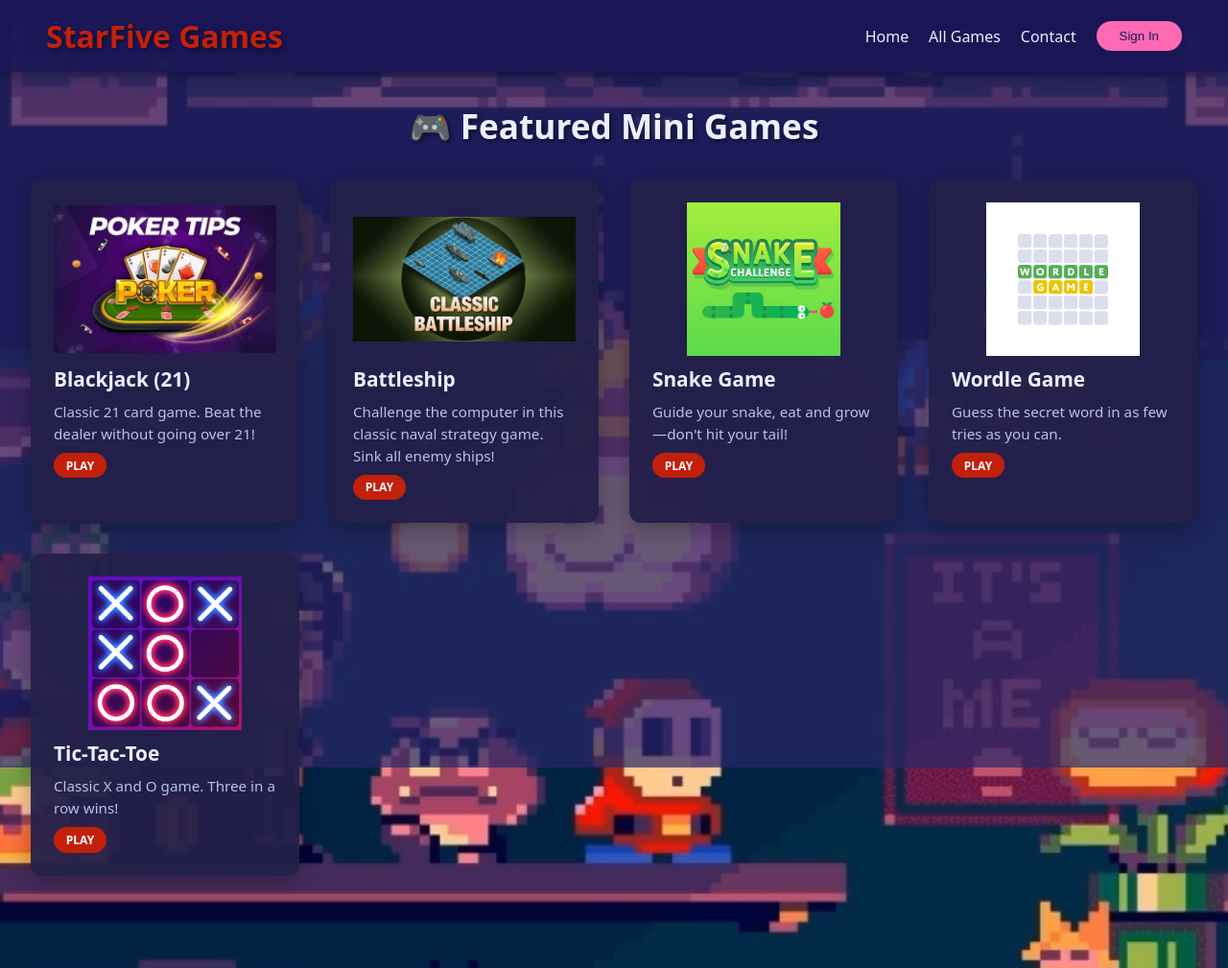
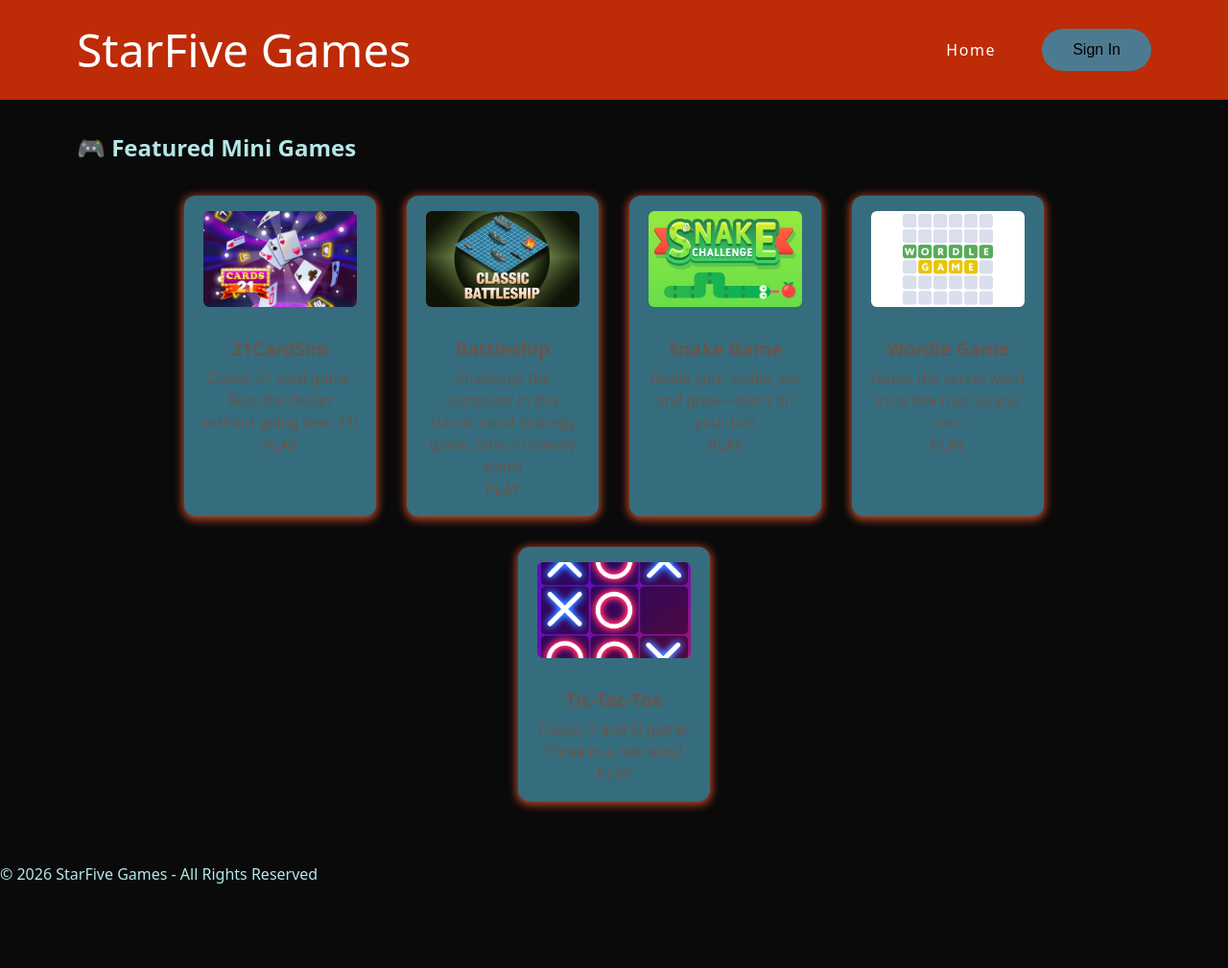
Before and after one commit to Josh-Daly/Smart-Teams-Group---Gaming-Website, a plain HTML site: page Website/index.html in a window 1280 px wide. Shown: the top 1009 px of the page at 96% size. After the commit the page ends 923 px from the top, so only its background shows below. Drawn offline with Linux system fonts and the light colour scheme; a script that the page names is missing.

Commit message:
new file

```diff
--- a/Website/Games/tictac/styles.css
+++ /dev/null
@@ -1,170 +0,0 @@
-* {
-      margin: 0;
-      padding: 0;
-      box-sizing: border-box;
-    }
-
-    body {
-      background: linear-gradient(135deg, #1b1756 0%, #292968 100%);
-      color: #ecefff;
-      font-family: system-ui, Arial, sans-serif;
-      min-height: 100vh;
-      display: flex;
-      flex-direction: column;
-    }
-
-    header {
-      display: flex;
-      justify-content: space-between;
-      align-items: center;
-      background: #1b1756;
-      padding: 1rem 3rem;
-      box-shadow: 0 2px 10px rgba(0,0,0,0.3);
-    }
-
-    .logo {
-      font-size: 2rem;
-      color: #c2200b;
-      text-decoration: none;
-    }
-
-    nav a {
-      margin-left: 1.3rem;
-      color: #ecefff;
-      font-size: 1rem;
-      text-decoration: none;
-      transition: color 0.3s;
-    }
-
-    nav a:hover {
-      color: #ecc42b;
-    }
-
-    main {
-      flex: 1;
-      display: flex;
-      flex-direction: column;
-      align-items: center;
-      justify-content: center;
-      padding: 2rem;
-    }
-
-    .game-container {
-      background: #23204a;
-      border-radius: 20px;
-      padding: 3rem;
-      box-shadow: 0 10px 40px rgba(0,0,0,0.3);
-      text-align: center;
-      max-width: 500px;
-      width: 100%;
-    }
-
-    h1 {
-      color: #ecc42b;
-      margin-bottom: 1rem;
-      font-size: 2.5rem;
-    }
-
-    .status {
-      font-size: 1.3rem;
-      margin-bottom: 2rem;
-      min-height: 40px;
-      color: #ff69b4;
-      font-weight: 500;
-    }
-
-    .board {
-      display: grid;
-      grid-template-columns: repeat(3, 120px);
-      grid-template-rows: repeat(3, 120px);
-      gap: 10px;
-      margin: 0 auto 2rem;
-      justify-content: center;
-    }
-
-    .cell {
-      background: #1b1756;
-      border: 3px solid #3a3778;
-      border-radius: 10px;
-      font-size: 3rem;
-      font-weight: bold;
-      cursor: pointer;
-      transition: all 0.3s;
-      display: flex;
-      align-items: center;
-      justify-content: center;
-      color: #ecefff;
-    }
-
-    .cell:hover:not(.taken) {
-      background: #2d2866;
-      border-color: #ecc42b;
-      transform: scale(1.05);
-    }
-
-    .cell.taken {
-      cursor: not-allowed;
-    }
-
-    .cell.x {
-      color: #00d4ff;
-    }
-
-    .cell.o {
-      color: #ff69b4;
-    }
-
-    .cell.winner {
-      background: #e03409;
-      animation: pulse 0.5s ease-in-out;
-    }
-
-    @keyframes pulse {
-      0%, 100% { transform: scale(1); }
-      50% { transform: scale(1.1); }
-    }
-
-    .reset-btn {
-      padding: 1rem 3rem;
-      font-size: 1.2rem;
-      background: #ff69b4;
-      color: #1b1756;
-      border: none;
-      border-radius: 30px;
-      cursor: pointer;
-      font-weight: 600;
-      transition: all 0.3s;
-      box-shadow: 0 4px 15px rgba(255, 105, 180, 0.4);
-    }
-
-    .reset-btn:hover {
-      background: #ecc42b;
-      transform: translateY(-2px);
-      box-shadow: 0 6px 20px rgba(236, 196, 43, 0.4);
-    }
-
-    .reset-btn:active {
-      transform: translateY(0);
-    }
-
-    footer {
-      text-align: center;
-      padding: 1.5rem;
-      color: #ecefff;
-      background: #1b1756;
-    }
-
-    @media (max-width: 600px) {
-      .board {
-        grid-template-columns: repeat(3, 90px);
-        grid-template-rows: repeat(3, 90px);
-      }
-
-      .cell {
-        font-size: 2rem;
-      }
-
-      .game-container {
-        padding: 2rem 1rem;
-      }
-    }
--- a/Website/index.html
+++ b/Website/index.html
@@ -5,49 +5,46 @@
   <meta name="viewport" content="width=device-width, initial-scale=1.0">
   <title>MINI Games - StarFive</title>
   <link rel="stylesheet" href="style.css">
+
 </head>
 <body>
   <header>
     <h1 class="logo">StarFive Games</h1>
     <nav>
       <a href="#home">Home</a>
-      <a href="#games">All Games</a>
-      <a href="#contact">Contact</a>
       <button class="btn-signing">Sign In</button>
     </nav>
   </header>
 
-  <main>
+  <main id="home">
     <h2 class="main-heading">🎮 Featured Mini Games</h2>
     <ul class="game-list">
       <li class="game-card">
-        <a href="games/21CardSim" class="card-link">
+        <a href="Games.html#blackjack" class="card-link">
           <div class="game-image-container">
-           <img src="poker.jpg" alt="Poker">
+            <img src="cards-21.webp" alt="cards">
           </div>
-          <h3>Blackjack (21)</h3>
+          <h3>21CardSim </h3>
           <p>Classic 21 card game. Beat the dealer without going over 21!</p>
-
           <span class="game-badge">PLAY</span>
         </a>
       </li>
 
       <li class="game-card">
-        <a href="games/BattleShips Game" class="card-link">
+        <a href="Games.html#battleship" class="card-link">
           <div class="game-image-container">
-           <img src="battleship.jpg" alt="Battle Ship">
+            <img src="battleship.jpg" alt="Battle Ship">
           </div>
           <h3>Battleship</h3>
           <p>Challenge the computer in this classic naval strategy game. Sink all enemy ships!</p>
-
           <span class="game-badge">PLAY</span>
         </a>
       </li>
 
       <li class="game-card">
-        <a href="games/snake/index.html" class="card-link">
+        <a href="Games.html#snake" class="card-link">
           <div class="game-image-container">
-                        <img src="snakes.jpg" alt="Snakes Game">
+            <img src="snakes.jpg" alt="Snakes Game">
           </div>
           <h3>Snake Game</h3>
           <p>Guide your snake, eat and grow—don't hit your tail!</p>
@@ -56,7 +53,7 @@
       </li>
 
       <li class="game-card">
-        <a href="games/poker/index.html" class="card-link">
+        <a href="Games.html#wordle" class="card-link">
           <div class="game-image-container">
             <img src="worldle.jpg" alt="Worldle Game">
           </div>
@@ -67,9 +64,9 @@
       </li>
 
       <li class="game-card">
-        <a href="games/poker/index.html" class="card-link">
+        <a href="Games.html#tictac" class="card-link">
           <div class="game-image-container">
-           <img src="tic.png" alt="tic-tac-toe">
+            <img src="tic.png" alt="tic-tac-toe">
           </div>
           <h3>Tic-Tac-Toe</h3>
           <p>Classic X and O game. Three in a row wins!</p>
@@ -79,6 +76,11 @@
     </ul>
   </main>
 
+  <!-- Playgama widget under the cards -->
+  <div class="playgama-box">
+    <script async src="https://widgets.playgama.com/index.js"></script>
+  </div>
+
   <footer>
     <div class="copyright">
       <p>© 2026 StarFive Games - All Rights Reserved</p>
--- a/Website/style.css
+++ b/Website/style.css
@@ -1,4 +1,3 @@
-/* Reset and Base Styles */
 * {
   margin: 0;
   padding: 0;
@@ -6,206 +5,133 @@
 }
 
 body {
-  background: url("vid.png") no-repeat center center fixed;
-  background-size: cover;
-  color: #ecefff;
-  font-family: system-ui, Arial, sans-serif;
+  font-family: system-ui, -apple-system, BlinkMacSystemFont, 'Segoe UI', Roboto, Oxygen, Ubuntu, Cantarell, 'Open Sans', 'Helvetica Neue', sans-serif;
+  background-color: rgb(10, 10, 10);
+  color: rgb(183, 230, 230);
   min-height: 100vh;
+  line-height: 1.5;
 }
 
-body::before {
-  content: "";
-  position: fixed;
+.image.gradient {
+  position: absolute;
   top: 0;
-  left: 0;
-  width: 100vw;
-  height: 100vh;
-  background: rgba(41, 41, 104, 0.7);
-  z-index: 0;
-  pointer-events: none;
+  right: 0;
+  opacity: 0.5;
+  z-index: -1;
 }
 
-header, main, .game-card, footer {
-  position: relative;
-  z-index: 1;
+.layer-blur {
+  height: 0;
+  width: 30rem;
+  position: absolute;
+  top: 20%;
+  right: 0;
+  box-shadow: 0 0 700px 15px rgb(136, 170, 43);
+  rotate: -30deg;
+  z-index: -1;
 }
 
-/* Header and Nav */
 header {
   display: flex;
   justify-content: space-between;
   align-items: center;
-  background: rgba(27, 23, 86, 0.9);
-  padding: 1rem 3rem;
-  box-shadow: 0 4px 12px rgba(0,0,0,0.3);
+  background: #bd2b07;   /* You can change this color as preferred */
+  padding: 1rem 5rem;
+  z-index: 999;
 }
-
-.logo {
-  font-size: 2rem;
-  color: #c2200b;
-  font-weight: bold;
-  text-shadow: 2px 2px 4px rgba(0,0,0,0.5);
+header h1.logo {
+  margin: 0;
+  font-size: 3rem;
+  font-weight: 300;
+  color: #fff;
 }
 
 nav {
   display: flex;
   align-items: center;
-  gap: 1.3rem;
+  gap: 3rem;
+  margin-left: -5%;
 }
 
 nav a {
-  color: #ecefff;
+  font-size: 1rem;
+  letter-spacing: 0.1rem;
+  transition: color 0.2s ease;
   text-decoration: none;
-  font-size: 1rem;
-  transition: color 0.3s;
+  color: #fff;
 }
-
 nav a:hover {
   color: #ecc42b;
 }
 
 .btn-signing {
-  padding: 0.5rem 1.5rem;
-  border-radius: 30px;
-  background: #ff69b4;
-  color: #1b1756;
+  background-color: rgb(76, 123, 145);
+  color: black;
+  padding: 0.8rem 2rem;
+  border-radius: 50px;
   border: none;
   font-weight: 500;
+  font-size: 1rem;
+  transition: background-color 0.2s ease;
   cursor: pointer;
-  transition: all 0.3s;
+}
+.btn-signing:hover {
+  background-color: rgb(236, 209, 56);
 }
 
-.btn-signing:hover {
-  background: #ff1493;
-  transform: translateY(-2px);
+main {
+  padding: 2rem 5rem;
 }
-
-/* Main Content */
-main {
-  padding: 2rem;
-  max-width: 1400px;
-  margin: 0 auto;
-}
-
-.main-heading {
-  color: #ecefff;
-  font-size: 2.2rem;
-  margin-bottom: 2rem;
-  text-align: center;
-  text-shadow: 2px 2px 4px rgba(0,0,0,0.5);
-}
-
 .game-list {
-  display: grid;
-  grid-template-columns: repeat(auto-fit, minmax(260px, 1fr));
+  display: flex;
   gap: 2rem;
   list-style: none;
-  padding: 0;
+  padding: 2rem 0;
+  justify-content: center;
+  flex-wrap: wrap;
 }
-
 .game-card {
-  background: rgba(35, 32, 74, 0.95);
+  background: #356d7e;
   border-radius: 12px;
-  box-shadow: 0 6px 24px rgba(0,0,0,0.3);
-  overflow: hidden;
-  transition: all 0.3s ease;
+  box-shadow: 0 2px 8px 2px #b44726;
+  padding: 1rem;
+  text-align: center;
+  width: 200px;
+  color: #69554c;
 }
-
-.game-card:hover {
-  box-shadow: 0 8px 32px #e03409, 0 0 0 4px #e03409;
-  transform: translateY(-8px) scale(1.02);
-  background: rgba(255, 228, 225, 0.15);
+.game-card img {
+  width: 160px;
+  height: 100px;
+  object-fit: cover;
+  border-radius: 6px;
+  margin-bottom: 1rem;
 }
-
+.game-card h3 {
+  margin: 0.5rem 0 0.25rem 0;
+  font-size: 1.2rem;
+}
+.game-card p {
+  font-size: 0.96rem;
+  margin: 0;
+}
+.game-card h3,
+.game-card p {
+  transition: color 0.3s;
+}
+.card-link:hover h3,
+.card-link:hover p {
+  color: #ecc42b;
+}
 .card-link {
   display: block;
   text-decoration: none;
-  color: #fff;
-  padding: 1.5rem;
+  color: inherit;
+  border-radius: 12px;
+  transition: box-shadow 0.3s, background-color 0.3s;
 }
 
-.game-image-container {
-  width: 100%;
-  height: 160px;
-  border-radius: 8px;
-  overflow: hidden;
-  position: relative;
-  display: flex;
-  justify-content: center;
-  align-items: center;
-}
-
-
-.game-image-container img {
-  max-width: 100%;
-  max-height: 100%;
-  object-fit: contain;
-  display: block;
-}
-
-
-
-.card-link h3 {
-  font-size: 1.3rem;
-  margin: 0.6rem 0;
-  color: #ecefff;
-  transition: color 0.3s;
-}
-
-.card-link p {
-  font-size: 0.95rem;
-  color: #b8c1ec;
-  line-height: 1.5;
-  transition: color 0.3s;
-}
-
-.game-card:hover h3,
-.game-card:hover p {
+.card-link:hover {
+  background-color: #333a59;
+  box-shadow: 0 4px 16px 4px #ecc42b;
   color: #ecc42b;
 }
-
-.game-badge {
-  display: inline-block;
-  padding: 0.3rem 0.8rem;
-  background: #c2200b;
-  color: white;
-  border-radius: 20px;
-  font-size: 0.75rem;
-  font-weight: bold;
-  margin-top: 0.5rem;
-}
-
-/* Footer */
-footer {
-  margin-top: 4rem;
-  padding: 2rem;
-  text-align: center;
-  background: rgba(27, 23, 86, 0.8);
-  color: #b8c1ec;
-}
-
-footer p {
-  font-size: 0.9rem;
-}
-
-/* Responsive Design */
-@media (max-width: 768px) {
-  header {
-    flex-direction: column;
-    gap: 1rem;
-    padding: 1rem;
-  }
-
-  nav {
-    flex-wrap: wrap;
-    justify-content: center;
-  }
-
-  .main-heading {
-    font-size: 1.8rem;
-  }
-
-  .game-list {
-    grid-template-columns: 1fr;
-  }
-}
```
Also changed, not shown: Website/Games.html (added, +48 -0 lines), Website/cards-21.webp (added), 1 other file.
